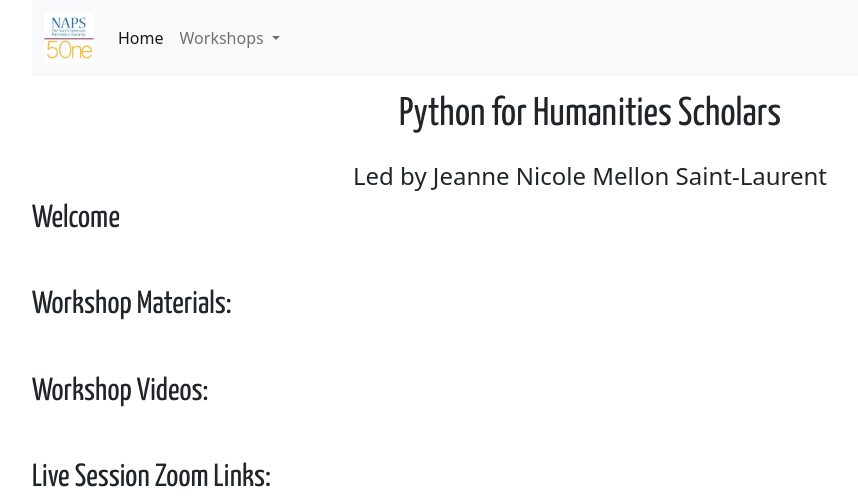
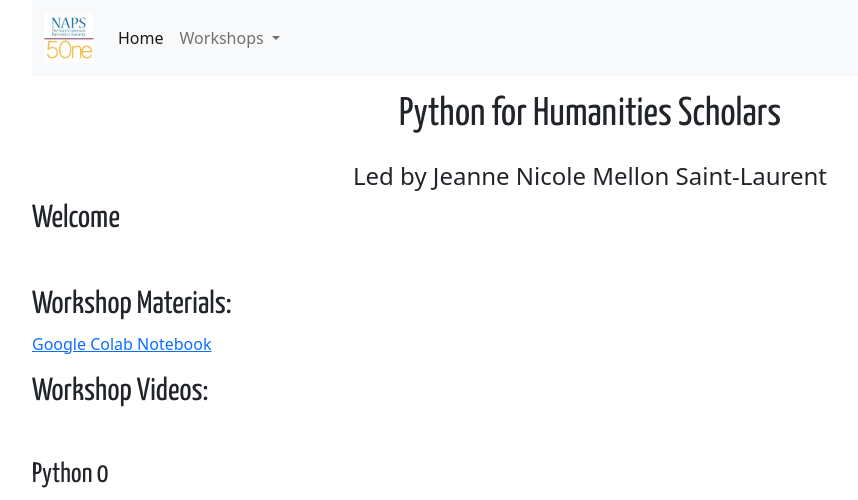
Before and after one commit to msaxton/naps-dh-workshops-2021, a Jekyll site: the page built from python.md, in a window 1280 px wide and 1400 px high. Shown: the top 500 px of the window, without its empty margins (50-908 px from the left). Built offline with Jekyll 4.4.1, drawn with Linux system fonts in a browser that asks for light colours; some of the changed text lies outside the part shown; grey boxes are pictures that could not be loaded.

Commit message:
add links to vidoes

```diff
--- a/python.md
+++ b/python.md
@@ -15,10 +15,32 @@ permalink: /python/
 
 ## Workshop Materials:
 
+[Google Colab Notebook](https://colab.research.google.com/drive/13LDmojqUIZyuOLQzrN9iyR8wIfCPLLnr#scrollTo=1FTqlN9DgVuY )
 &nbsp;
 
 ## Workshop Videos:
 &nbsp;
+### Python 0
+<iframe width="560" height="315" src="https://www.youtube.com/embed/I04pyPqXSTY" title="YouTube video player" frameborder="0" allow="accelerometer; autoplay; clipboard-write; encrypted-media; gyroscope; picture-in-picture" allowfullscreen></iframe>
+&nbsp;
 
+### Python 1
+<iframe width="560" height="315" src="https://www.youtube.com/embed/nHzzMYV6RxQ" title="YouTube video player" frameborder="0" allow="accelerometer; autoplay; clipboard-write; encrypted-media; gyroscope; picture-in-picture" allowfullscreen></iframe>
+&nbsp;
 
+### Python 2
+<iframe width="560" height="315" src="https://www.youtube.com/embed/M5AE_SJyZq4" title="YouTube video player" frameborder="0" allow="accelerometer; autoplay; clipboard-write; encrypted-media; gyroscope; picture-in-picture" allowfullscreen></iframe>
+&nbsp;
+
+### Python 3
+<iframe width="560" height="315" src="https://www.youtube.com/embed/S16Ahvzp_KU" title="YouTube video player" frameborder="0" allow="accelerometer; autoplay; clipboard-write; encrypted-media; gyroscope; picture-in-picture" allowfullscreen></iframe>
+&nbsp;
+
+### Python 4
+<iframe width="560" height="315" src="https://www.youtube.com/embed/L_nSsVfX-QI" title="YouTube video player" frameborder="0" allow="accelerometer; autoplay; clipboard-write; encrypted-media; gyroscope; picture-in-picture" allowfullscreen></iframe>
+&nbsp;
+
+### Python 5
+<iframe width="560" height="315" src="https://www.youtube.com/embed/L_nSsVfX-QI" title="YouTube video player" frameborder="0" allow="accelerometer; autoplay; clipboard-write; encrypted-media; gyroscope; picture-in-picture" allowfullscreen></iframe>
+&nbsp;
 ## Live Session Zoom Links:
```
